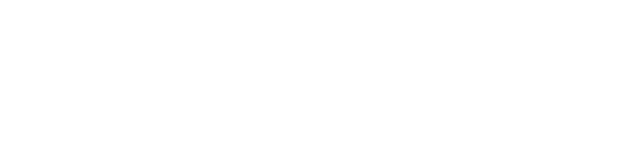
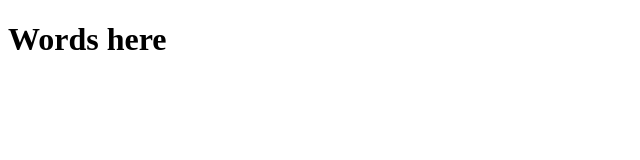
Before and after one commit to MyNameIsDiana/name_game, a plain HTML site: page index.html in a window 1280 px wide. Shown: the whole page, without its empty margins (0-640 px from the left). Drawn offline with Linux system fonts and the light colour scheme.

Commit message:
First commit

```diff
--- a/index.html
+++ b/index.html
@@ -8,6 +8,7 @@
     <link rel="stylesheet" href="resources/style.css"/>
 </head>
 <body>
+    <h1>Words here</h1>
 <script src="resources/script.js"></script>
 </body>
 </html>
```
